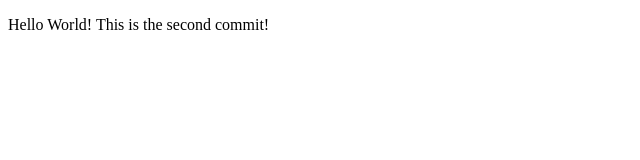
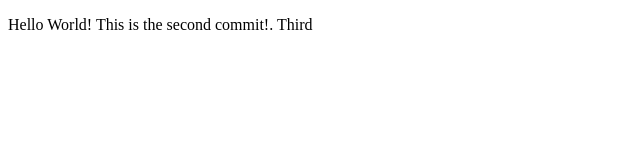
Before and after one commit to SeanAbasta/P-ICS2609_Practice-Lab-1, a plain HTML site: page index.html in a window 1280 px wide. Shown: the full height of the page, 0-640 px from the left. Drawn offline with Linux system fonts and the light colour scheme.

Commit message:
third commit

```diff
--- a/index.html
+++ b/index.html
@@ -4,6 +4,6 @@
         <title>Practice Lab 1</title>
     </head>
     <body>
-        <p>Hello World! This is the second commit!</p>
+        <p>Hello World! This is the second commit!. Third</p>
     </body>
 </html>
```
